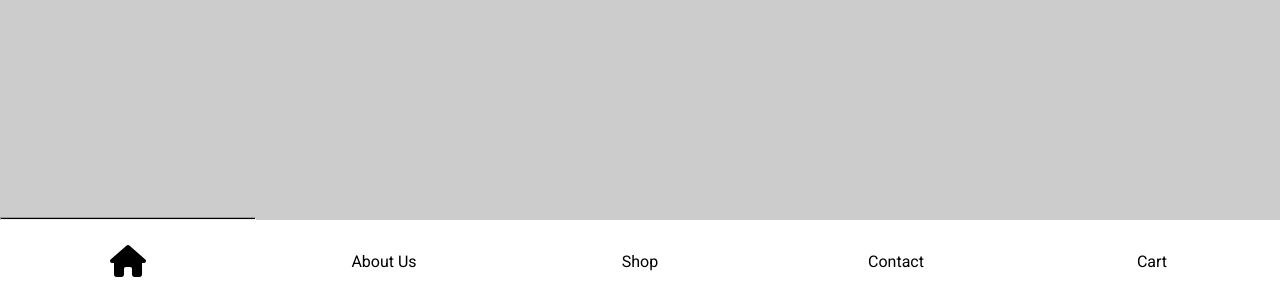
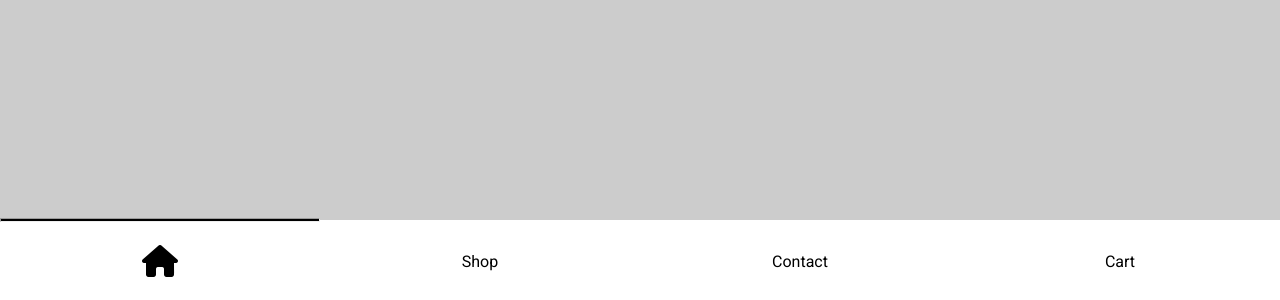
Before and after one commit to rlnB2022/DiscGolf, a plain HTML site: page index.html in a window 1280 px wide. Shown: the part 500-800 px from the top of the page. Drawn offline with Linux system fonts and the light colour scheme.

Commit message:
Removed About Us menu item for now.

```diff
--- a/index.html
+++ b/index.html
@@ -49,14 +49,14 @@
 						</div>
 					</div>
 				</li>
-				<li>
+				<!-- <li>
 					<div class="mobile-menu-item-container">
 						About Us
 						<div class="mobile-menu-icon-container">
 							<i class="fa-solid fa-circle-info fa-2x"></i>
 						</div>
 					</div>
-				</li>
+				</li> -->
 				<li>
 					<div class="mobile-menu-item-container">
 						Shop
--- a/scripts/script.js
+++ b/scripts/script.js
@@ -6,6 +6,8 @@ const mobileNavTopBar = document.querySelector(".menu-selector");
 
 /**
  * Assign click event listener to each mobile menu item
+ * Add classes to Top Nav Bar to animate position relative
+ * to nav button clicked
  *
  */
 for (const [index, button] of mobileNavButtons.entries()) {
@@ -14,8 +16,10 @@ for (const [index, button] of mobileNavButtons.entries()) {
 			/*  */
 			if (btn !== button) {
 				btn.classList.remove("menu-active");
+				// reset class list
 				mobileNavTopBar.className = "";
 
+				// add all appropriate classes for Nav Top Bar
 				const newClassList = ["menu-selector", "menu-" + index];
 				mobileNavTopBar.classList.add(...newClassList);
 			}
--- a/styles/styles.scss
+++ b/styles/styles.scss
@@ -39,13 +39,14 @@ nav {
 
 		.menu-selector-wrapper {
 			display: grid;
-			grid-template-columns: repeat(5, 1fr);
+			grid-template-columns: repeat(4, 1fr);
 			hr {
 				&.menu-selector {
 					position: relative;
-					height: 3px;
+					height: 4px;
 					width: 100%;
 					left: 0;
+					top: 2px;
 					background-color: #000;
 					transition: all 0.25s ease-in-out;
 
@@ -61,16 +62,16 @@ nav {
 						left: 300%;
 					}
 
-					&.menu-4 {
-						left: 400%;
-					}
+					// &.menu-4 {
+					// 	left: 400%;
+					// }
 				}
 			}
 		}
 
 		ul {
 			display: grid;
-			grid-template-columns: repeat(5, 1fr);
+			grid-template-columns: repeat(4, 1fr);
 			list-style-type: none;
 			background-color: #fff;
 			height: 5rem;
```
Also changed, not shown: styles/styles.css.
